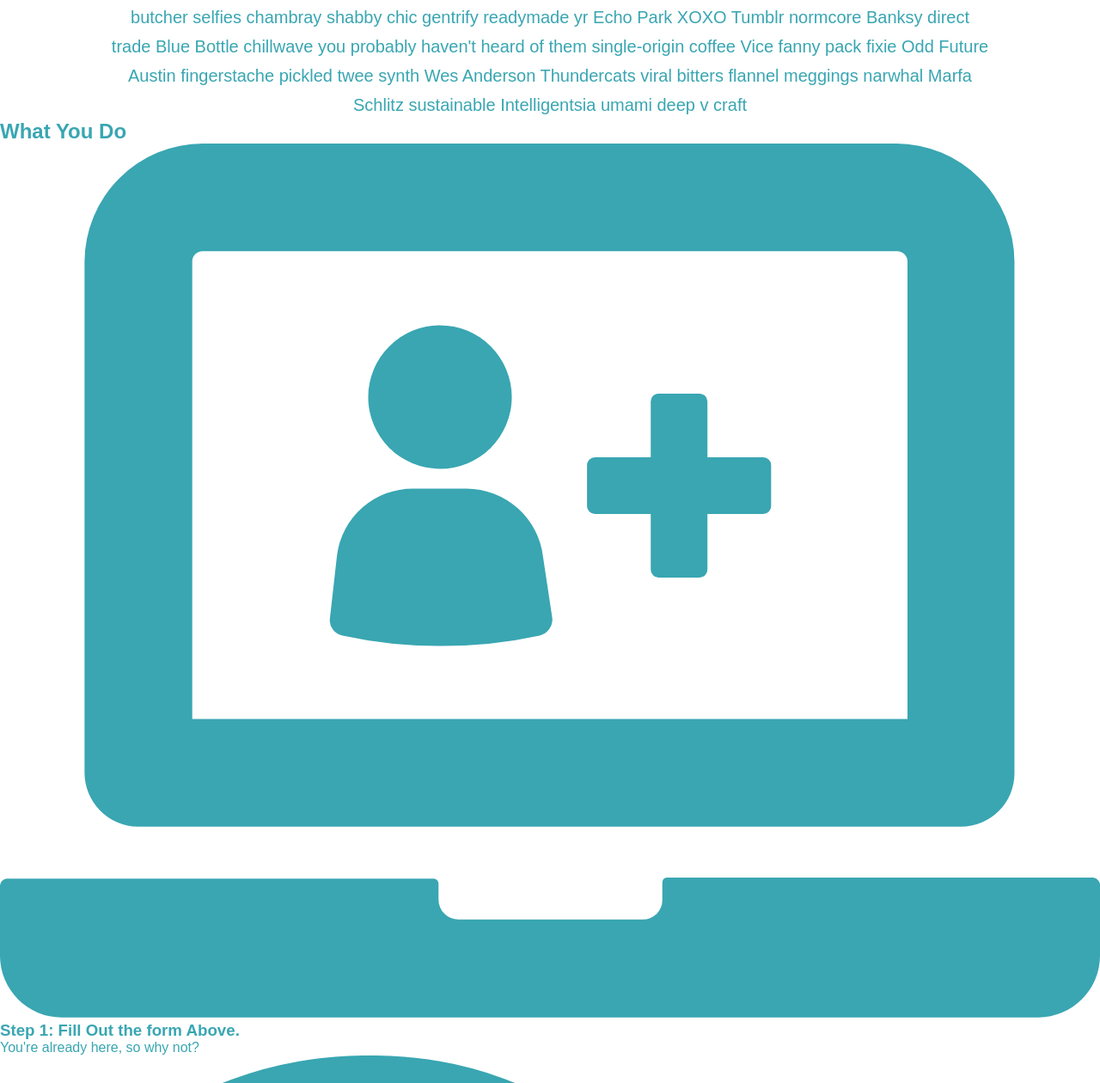
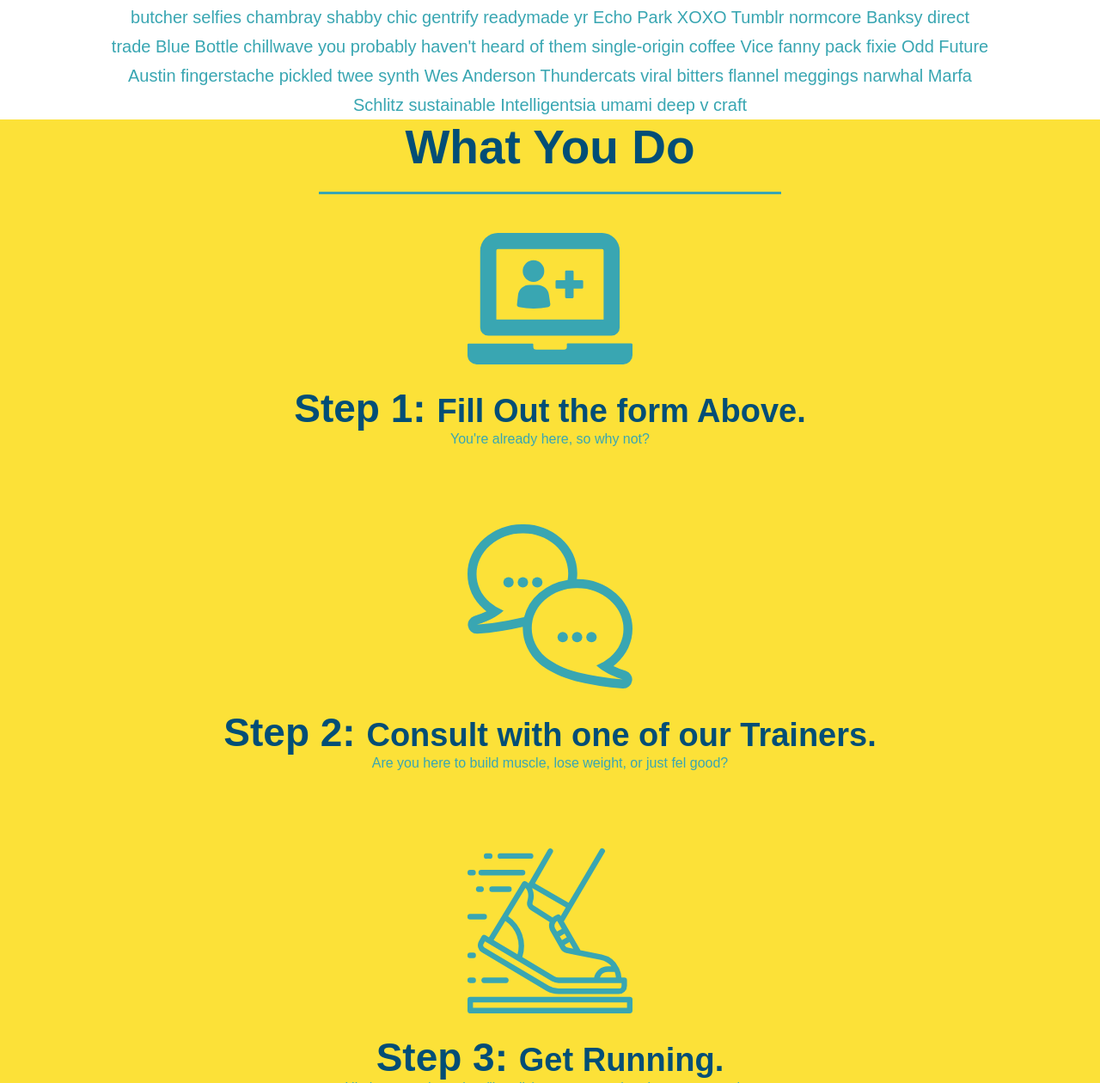
Before and after one commit to Oindrila11/Run-Buddy, a plain HTML site: page index.html in a window 1280 px wide. Shown: the part 801-2061 px from the top of the page at 86% size. Drawn offline with Linux system fonts and the light colour scheme.

Commit message:
styled what you do section

```diff
--- a/assets/css/style.css
+++ b/assets/css/style.css
@@ -91,22 +91,46 @@ header nav {
    .intro {
      text-align: center;
    }
- .intro h2 {
+ .section-title {
    font-size: 55px;
    color: #024e76;
    margin-bottom: 35px;
    padding: 0 100px 20px 100px;
    border-bottom: 3px solid;
-   border-color: #fce138;
    display: inline-block;
  }
+ .primary-border {
+   border-color: #fce138;
+ }
+ .secondary-border {
+  border-color: #39a6b2;
+ }
+
  .intro p {
    line-height: 1.7;
    color: #39a6b2;
    width: 80%;
    font-size: 20px;
    margin: 0 auto;
-
+ }
+ .steps span {
+  font-size: 38px;
+}
+ .steps {
+   text-align: center;
+   background: #fce138;
+ }
+ .steps div {
+   margin-bottom: 80px;
+ }
+ .steps img {
+   width: 15%;
+   margin: 10px 0;
+ }
+ .steps h3 {
+   color: #024e76;
+   font-size: 46px;
+   margin-top: 10px;
  }
  footer {
    background: #fce138;
--- a/index.html
+++ b/index.html
@@ -67,7 +67,7 @@
 
            <!--"What We Do" section-->
            <section id="what-we-do" class="intro">
-           <h2>What We Do</h2>
+           <h2 class="section-title primary-border">What We Do</h2>
            <p>
             butcher selfies chambray shabby chic gentrify readymade yr Echo Park XOXO Tumblr normcore Banksy direct trade Blue
             Bottle chillwave you probably haven't heard of them single-origin coffee Vice fanny pack fixie Odd Future Austin
@@ -77,37 +77,31 @@
           </section>
 
             <!--"What you Do" section-->
-
-            <h2>What You Do</h2>
+            <section id="what-you-do" class="steps">
+            <h2 class="section-title secondary-border">What You Do</h2>
             <div>
               <img src="./assets/images/step-1.svg" alt="" />
-              <h3>Step 1: Fill Out the form Above.</h3>
+              <h3>Step 1: <span>Fill Out the form Above.</span></h3>
               <p>You're already here, so why not?</p>
+              </div>
 
               <div>
                 <img src="./assets/images/step-2.svg" alt=""/>
-                <h3>Step 2: Consult with one of our Trainers.</h3>
+                <h3>Step 2: <span>Consult with one of our Trainers.</span></h3>
                 <p>Are you here to build muscle, lose weight, or just fel good?</p>
                 </div>
 
               <div>
                 <img src="./assets/images/step-3.svg" alt=""/>
-                <h3>Step 3: Get Running.</h3>
+                <h3>Step 3: <span>Get Running.</span></h3>
                 <p>Hit the ground running (literally) once your trainer lays out your plan</p>
               </div>
                <div>
-                 <img src="./assets/images/step-3" alt=""/>
-                 <h3>Step 4: See Results.</h3>
+                 <img src="./assets/images/step-4.svg" alt=""/>
+                 <h3>Step 4:<span> See Results.</span></h3>
                  <p>Bi-weekly checkins with your trainer will keep you focused</p>
                </div>
               </section>
-
-
-
-
-
-
-            </section>
 
             <!--"meet the trainers" section-->
             <section>
```
